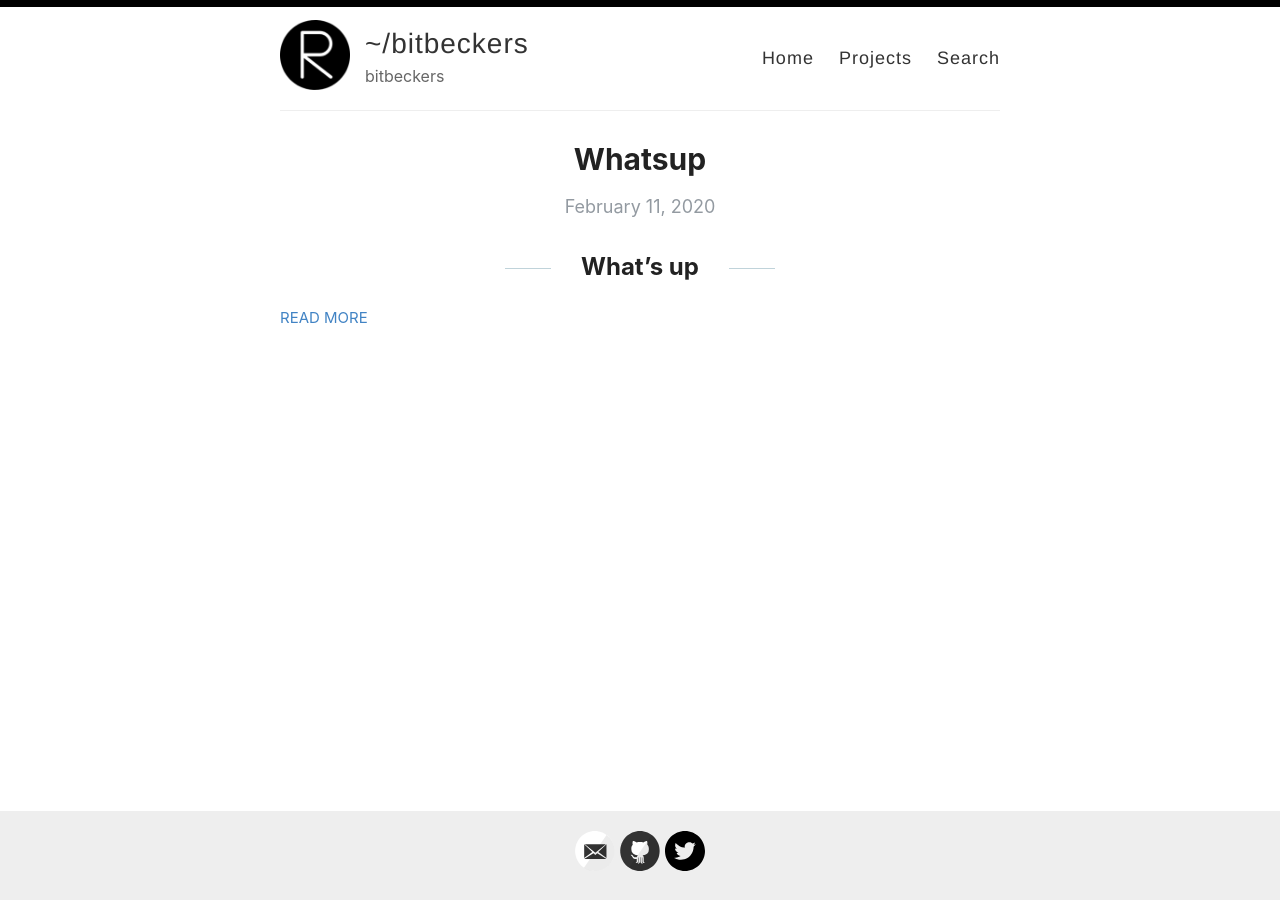
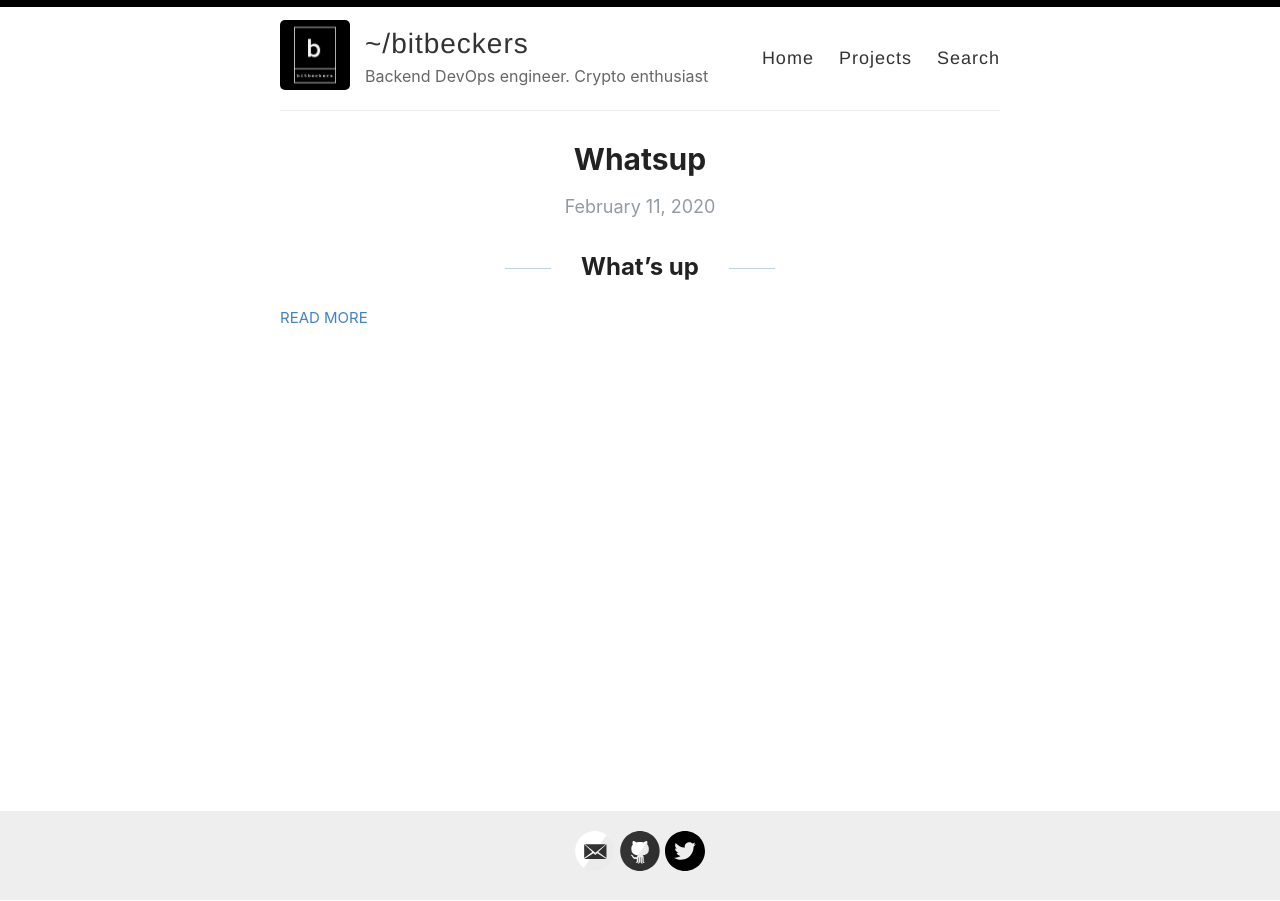
Before and after one commit to bitbeckers/bitbeckers.github.io, a Jekyll site: the page built from index.html, in a window 1280 px wide. Built offline with Jekyll 4.4.1, drawn with Linux system fonts in a browser that asks for light colours; the list of posts is cut into pages by our own code.

Commit message:
added logos

```diff
--- a/_config.yml
+++ b/_config.yml
@@ -9,10 +9,10 @@ name: ~/bitbeckers
 author: Ken Beckers
 
 # Short bio or description (displayed in the header)
-description: bitbeckers
+description: Backend DevOps engineer. Crypto enthusiast
 
 # URL of your avatar or profile pic (you could use your GitHub profile pic)
-avatar: /images/reverie.png
+avatar: /images/logo.png
 
 #
 # Flags below are optional
```
Also changed, not shown: README.md, favicon.ico, images/categories.png (deleted), images/favicon-32x32.png, images/logo.png (added), images/reverie-text.png (deleted), images/reverie.png (deleted), images/search.png (deleted).
